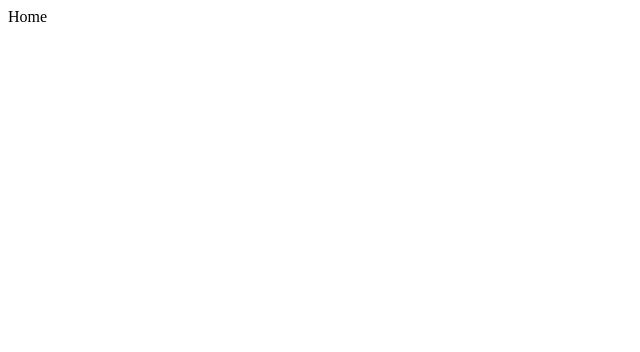
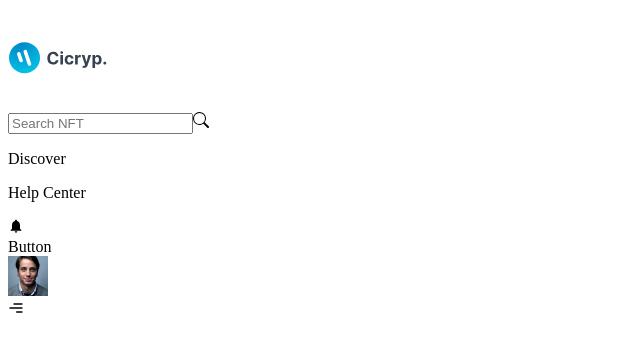
Before and after one commit to anjanaed/NFT-Market-Place, a Next.js app: page / in a window 1280 px wide. Shown: the top 352 px of the page, without its empty margins (0-640 px from the left). Built offline with nearby package versions, Linux system fonts and the light colour scheme.

Commit message:
_app init

```diff
--- a/components/NavBar/NavBar.jsx
+++ b/components/NavBar/NavBar.jsx
@@ -4,15 +4,127 @@ import Link from "next/link";
 import {MdNotifications} from 'react-icons/md';
 import {BsSearch} from 'react-icons/bs';
 import {CgMenuLeft,CgMenuRight} from 'react-icons/cg';
-import Style from './NavBar.module.css';
 import {Discover,HelpCenter,Profile, Notification, SideBar} from './index'
 import {Button} from "../componentsindex";
+import images from "../../img"
+import Style from './NavBar.module.css';
 
 
 const NavBar = () => {
+
+  const[discover,setDiscover]=useState(false);
+  const[help,setHelp]=useState(false);
+  const[notification,setNotification]=useState(false);
+  const[profile,setProfile]=useState(false);
+  const[openSideMenu,setOpenSideMenu]=useState(false);
+
+  const openMenu=(e)=>{
+    const btnText=e.target.innerText;
+    if(btnText=="Discover"){
+      setDiscover(true);
+      setHelp(false);
+      setNotification(false);
+      setProfile(false);
+    }else if (btnText == "Help Center"){
+      setDiscover(false);
+      setHelp(true);
+      setNotification(false);
+      setProfile(false);
+    }else{
+      setDiscover(false);
+      setHelp(false);
+      setNotification(false);
+      setProfile(false);
+    }
+  }
+  const openNotification=()=>{
+    if(!notification){
+      setDiscover(false);
+      setHelp(false);
+      setNotification(true);
+      setProfile(false);
+    }else{
+      setNotification(false);
+    }
+  }
+const openProfile=()=>{
+    if(!profile){
+      setDiscover(false);
+      setHelp(false);
+      setNotification(false);
+      setProfile(true);
+    }else{
+      setProfile(false);
+    }
+  }
+
+  const openSideBar=()=>{
+    if (!openSideMenu){
+      setOpenSideMenu(true);
+    }else{
+      setOpenSideMenu(false);
+    }
+  }
+
   return (
-    <div>NavBar</div>
+    <div className={Style.navbar}>
+      <div className={Style.navbar_container}>
+        <div className={Style.navbar_container_left}>
+          <div className={Style.logo}>
+            <Image src={images.logo} alt="NFT M" width={100} height={100}/>
+          </div>
+          <div className={Style.navbar_container_left_box_input}>
+            <div className={Style.navbar_container_left_box_input_box}>
+              <input type='text' placeholder='Search NFT'/>
+              <BsSearch className={Style.search_con}/>
+            </div>
+          </div>
+        </div>
+        <div className={Style.navbar_container_right}>
+          <div className={Style.navbar_container_right_discover}>
+            <p onClick={(e)=>{openMenu(e)}}>Discover</p>
+            {discover && (
+              <div className={Style.navbar_container_right_discover_box}>
+                <Discover/>
+            </div>
+          )}
+          </div>
+          <div className={Style.navbar_container_right_help}>
+            <p onClick={(e)=>openMenu(e)}>Help Center</p>
+            {help && (
+              <div className={Style.navbar_container_right_help_box}>
+                <HelpCenter/>
+              </div>
+            )}
+          </div>
+          <div className={Style.navbar_container_right_notify}>
+            <MdNotifications className={Style.notify} onClick={()=>{openNotification()}}/>
+              {notification && <Notification />}
+              </div>
+              <div className={Style.navbar_container_right_button}>
+                <Button btnText="Create"/>
+          </div>
+          <div className={Style.navbar_container_right_profile_box}>
+            <div className={Style.navbar_container_right_profile}>
+              <Image src={images.user1} alt="Profile" width={40} height={40} onClick={()=>
+                openProfile()
+              }className={Style.navbar_container_right_profile}/>
+
+              {profile && <Profile />}
+            </div>
+          </div>
+          <div className={Style.navbar_container_right_menuBtn}>
+            <CgMenuRight className={Style.menuIcon} onClick={()=>openSideBar()}/>
+          </div>
+        </div>
+      </div>
+      {openSideMenu && (
+        <div className={Style.SideBar}>
+          <SideBar setOpenSideMenu={setOpenSideMenu}/>
+        </div>
+      )}
+    </div>
   )
 }
 
-export default NavBar
+export default NavBar;
--- a/components/componentsindex.js
+++ b/components/componentsindex.js
@@ -1,3 +1,6 @@
 import Button from "./Button/Button";
 import Footer from "./Footer/Footer"
 import NavBar from "./NavBar/NavBar";
+
+
+export {NavBar,Button};
--- /dev/null
+++ b/pages/_app.js
@@ -0,0 +1,12 @@
+import React from 'react';
+
+import {NavBar,Button} from "../components/componentsindex.js";
+
+const MyApp=({Component, pageProps})=>(
+
+    <div>
+        <NavBar/>
+    </div>
+);
+
+export default MyApp;
--- a/pages/app.js
+++ /dev/null
@@ -1,6 +0,0 @@
-import "../styles/global.css";
-
-
-const MyApp=({Component, pageProps})=><Component{...pageProps}/>
-
-export default MyApp;
```
